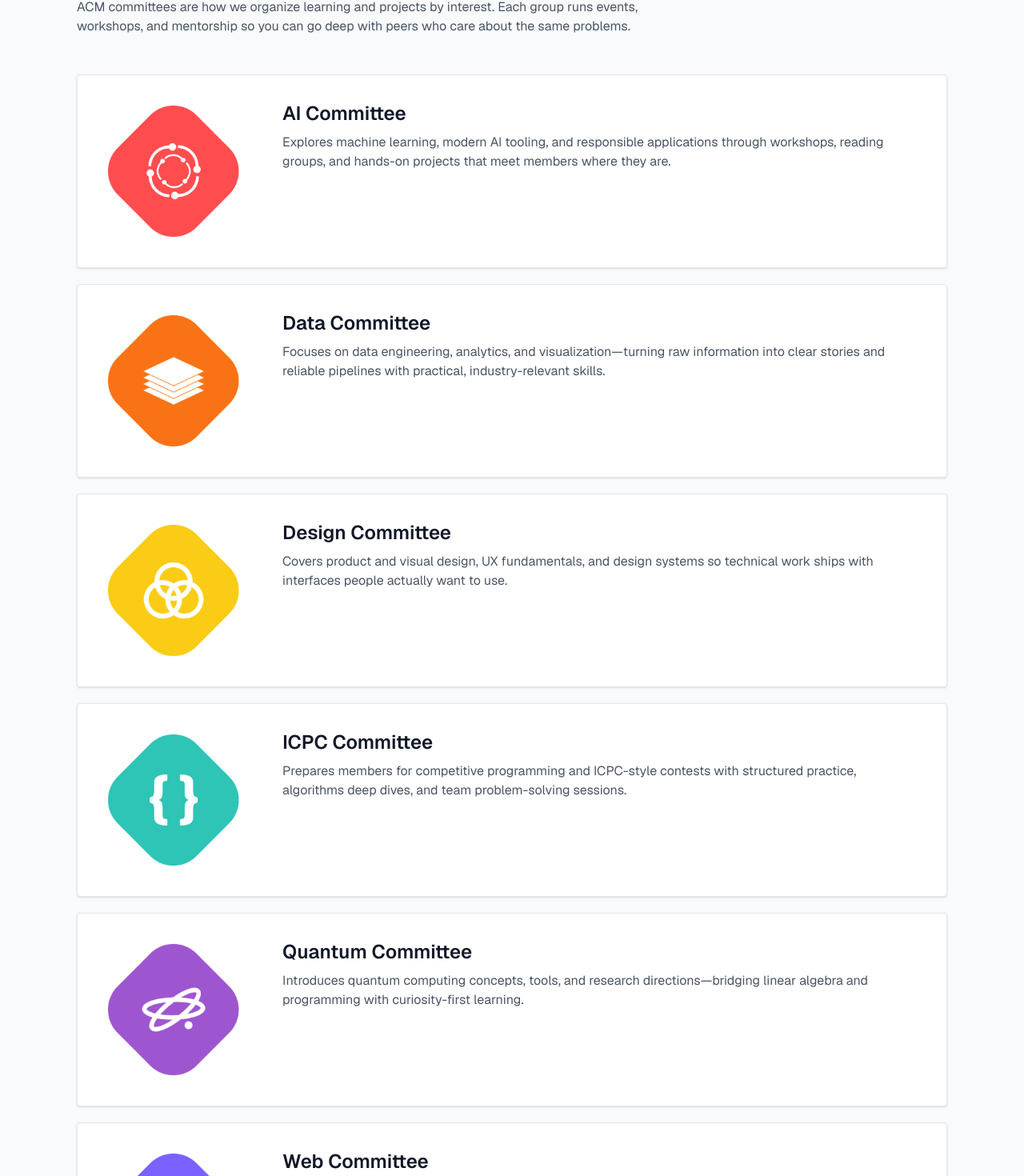
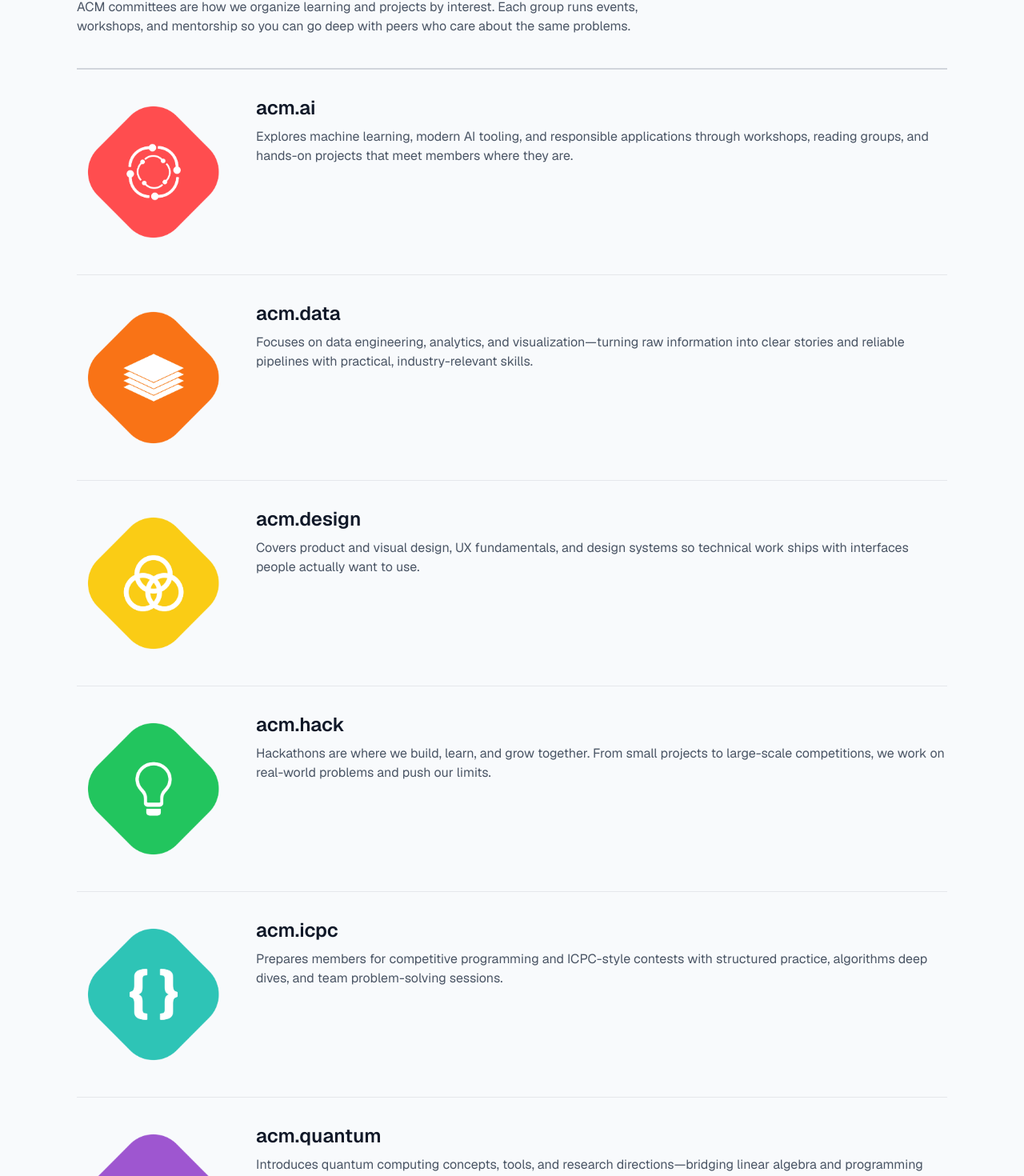
Before and after one commit to acmpsu/acm-website, a Next.js app: page /committees in a window 1280 px wide. Shown: the part 214-1684 px from the top of the page at 80% size. Built offline with nearby package versions, Linux system fonts and the light colour scheme.

Commit message:
Fix up the committee page

```diff
--- a/src/app/(pages)/committees/page.tsx
+++ b/src/app/(pages)/committees/page.tsx
@@ -8,37 +8,43 @@
 
 const COMMITTEES: Committee[] = [
   {
-    name: "AI Committee",
+    name: "acm.ai",
     logo: "/logos/ai.png",
     description:
       "Explores machine learning, modern AI tooling, and responsible applications through workshops, reading groups, and hands-on projects that meet members where they are.",
   },
   {
-    name: "Data Committee",
+    name: "acm.data",
     logo: "/logos/data.png",
     description:
       "Focuses on data engineering, analytics, and visualization—turning raw information into clear stories and reliable pipelines with practical, industry-relevant skills.",
   },
   {
-    name: "Design Committee",
+    name: "acm.design",
     logo: "/logos/design.png",
     description:
       "Covers product and visual design, UX fundamentals, and design systems so technical work ships with interfaces people actually want to use.",
   },
   {
-    name: "ICPC Committee",
+    name: "acm.hack",
+    logo: "/logos/hack.png",
+    description:
+      "Hackathons are where we build, learn, and grow together. From small projects to large-scale competitions, we work on real-world problems and push our limits.",
+  },
+  {
+    name: "acm.icpc",
     logo: "/logos/icpc.png",
     description:
       "Prepares members for competitive programming and ICPC-style contests with structured practice, algorithms deep dives, and team problem-solving sessions.",
   },
   {
-    name: "Quantum Committee",
+    name: "acm.quantum",
     logo: "/logos/quantum.png",
     description:
       "Introduces quantum computing concepts, tools, and research directions—bridging linear algebra and programming with curiosity-first learning.",
   },
   {
-    name: "Web Committee",
+    name: "acm.web",
     logo: "/logos/web.png",
     description:
       "Builds full-stack web skills from accessible front ends to APIs and deployment, emphasizing real projects, modern frameworks, and clean engineering habits.",
@@ -47,7 +53,7 @@
 
 export default function CommitteesPage() {
   return (
-    <div className="space-y-12">
+    <div>
       <section>
         <h1 className="text-4xl font-bold text-gray-900">Committees</h1>
         <p className="mt-6 text-sm font-semibold uppercase tracking-wide text-gray-500">Our tracks</p>
@@ -57,11 +63,13 @@
         </p>
       </section>
 
-      <section className="space-y-5">
+      <hr className="mt-10 border-0 border-t-2 border-gray-300" aria-hidden="true" />
+
+      <section className="divide-y divide-gray-200">
         {COMMITTEES.map((committee) => (
           <article
             key={committee.logo}
-            className="flex flex-col gap-5 rounded border border-gray-200 bg-white p-6 shadow-sm transition hover:border-gray-300 hover:shadow-md sm:flex-row sm:items-start sm:gap-8"
+            className="flex flex-col gap-5 py-8 sm:flex-row sm:items-start sm:gap-8"
           >
             <div className="flex shrink-0 justify-center sm:justify-start">
               <div className="relative h-40 w-40 overflow-hidden sm:h-48 sm:w-48">
@@ -74,7 +82,7 @@
                 />
               </div>
             </div>
-            <div className="min-w-0 flex-1 text-center sm:text-left p-2">
+            <div className="min-w-0 flex-1 text-center sm:text-left">
               <h2 className="text-2xl font-semibold text-gray-900">{committee.name}</h2>
               <p className="mt-2 text-gray-600">{committee.description}</p>
             </div>
```
